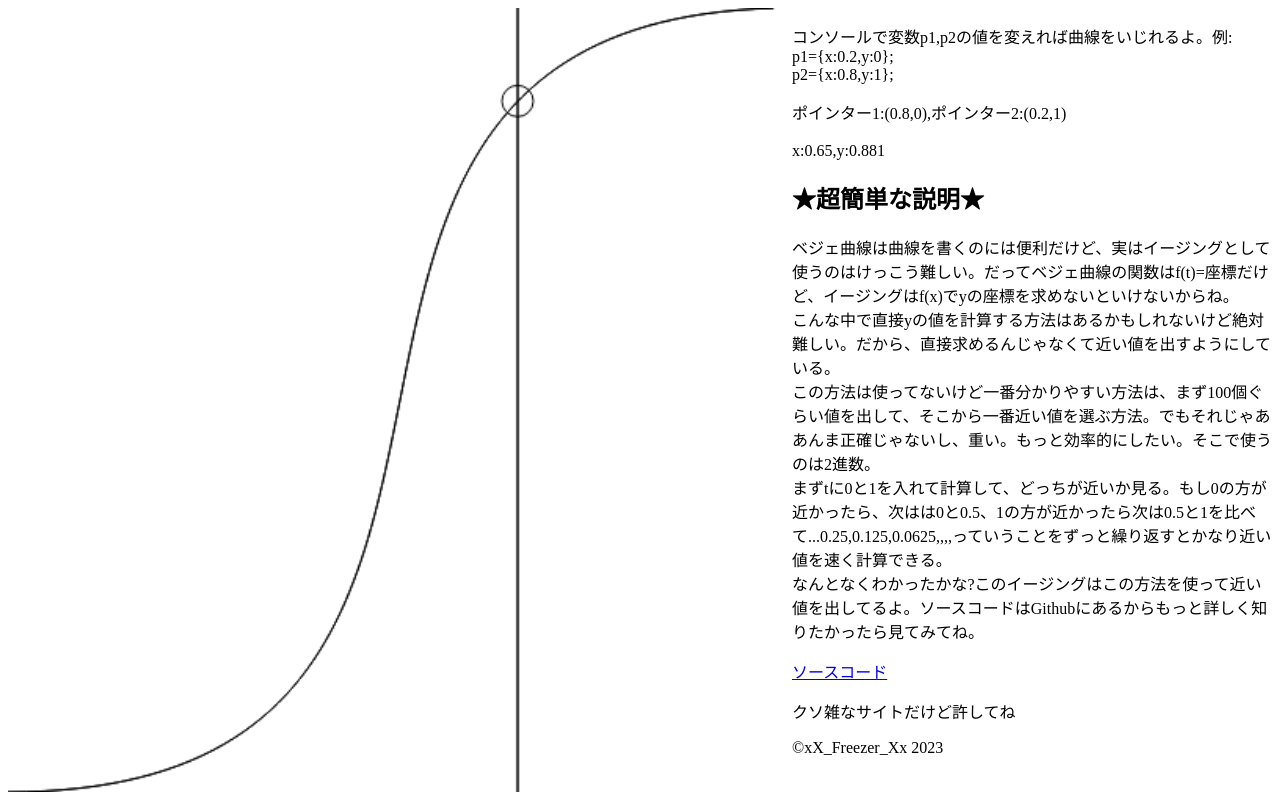
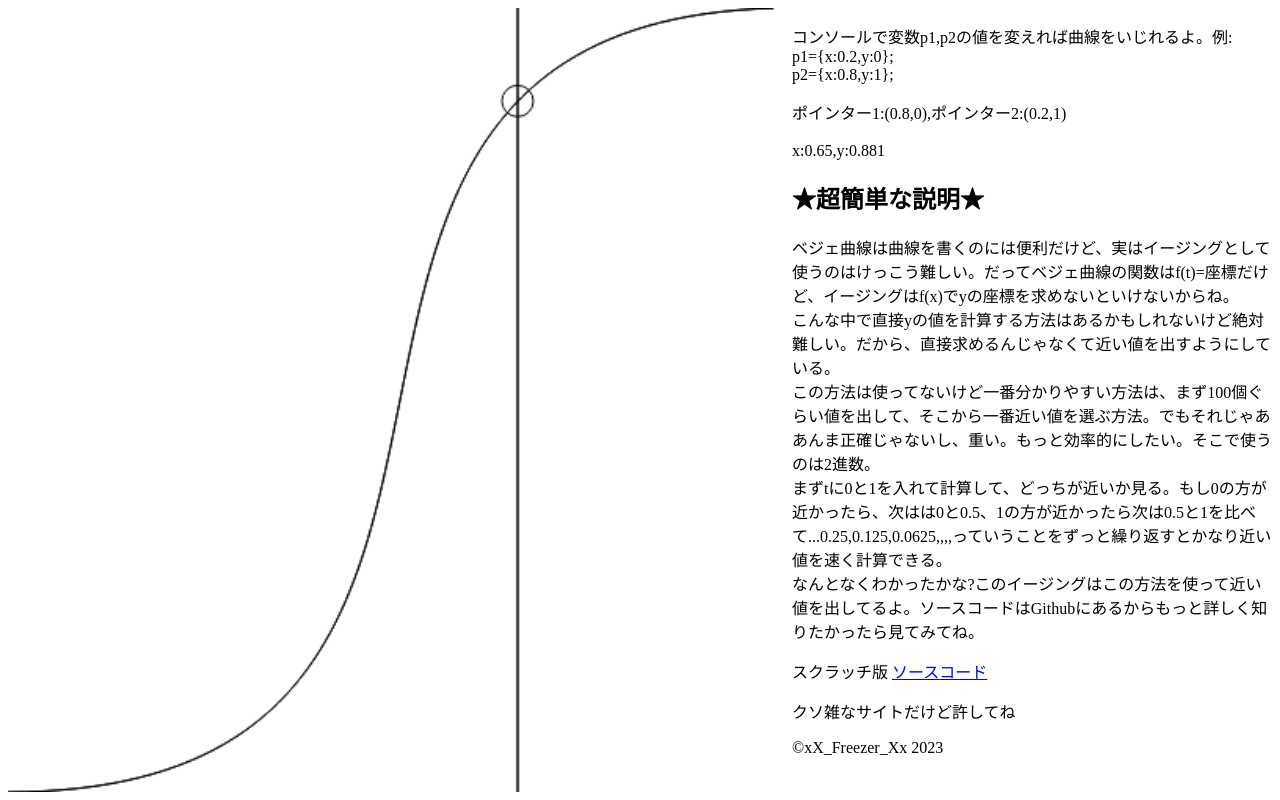
Before and after one commit to Frezledz/Simple_Bezier_Easing, a website: page docs/index.html in a window 1280 px wide. Drawn offline with Linux system fonts and the light colour scheme.

Commit message:
added scratch edition

```diff
--- a/docs/index.html
+++ b/docs/index.html
@@ -15,6 +15,7 @@
                 まずtに0と1を入れて計算して、どっちが近いか見る。もし0の方が近かったら、次はは0と0.5、1の方が近かったら次は0.5と1を比べて...0.25,0.125,0.0625,,,,っていうことをずっと繰り返すとかなり近い値を速く計算できる。<br>
                 なんとなくわかったかな?このイージングはこの方法を使って近い値を出してるよ。ソースコードはGithubにあるからもっと詳しく知りたかったら見てみてね。
             </p>
+            <a href^"https://scratch.mit.edu/projects/823964070/">スクラッチ版</a>
             <a href="https://github.com/xxXFreezerXxx/bezierease">ソースコード</a>
             <p>クソ雑なサイトだけど許してね</p>
             <p>©xX_Freezer_Xx 2023</p>
```
Also changed, not shown: readme.md.
